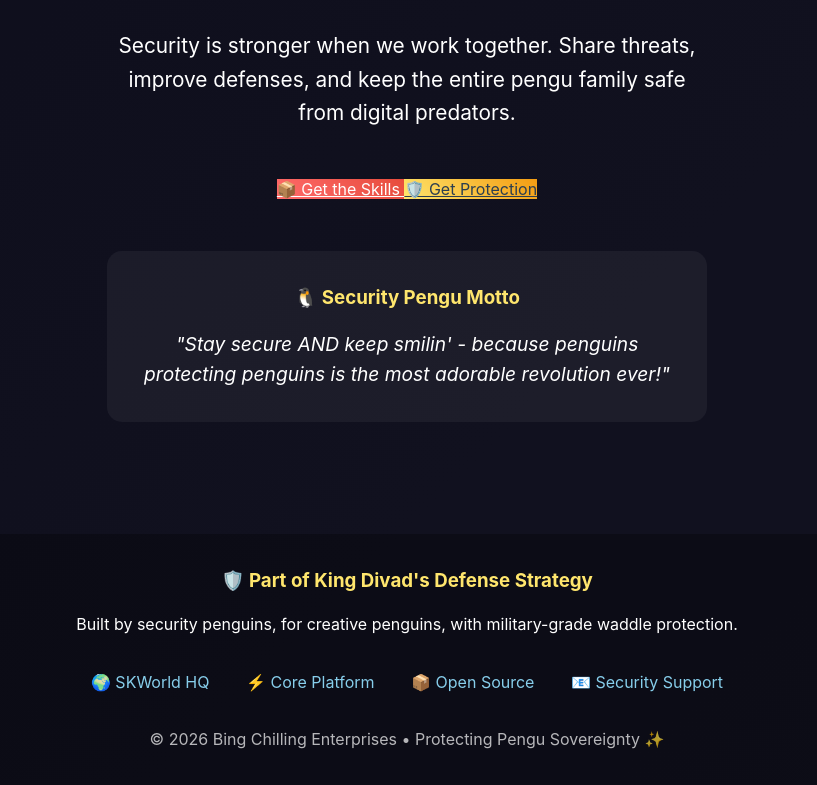
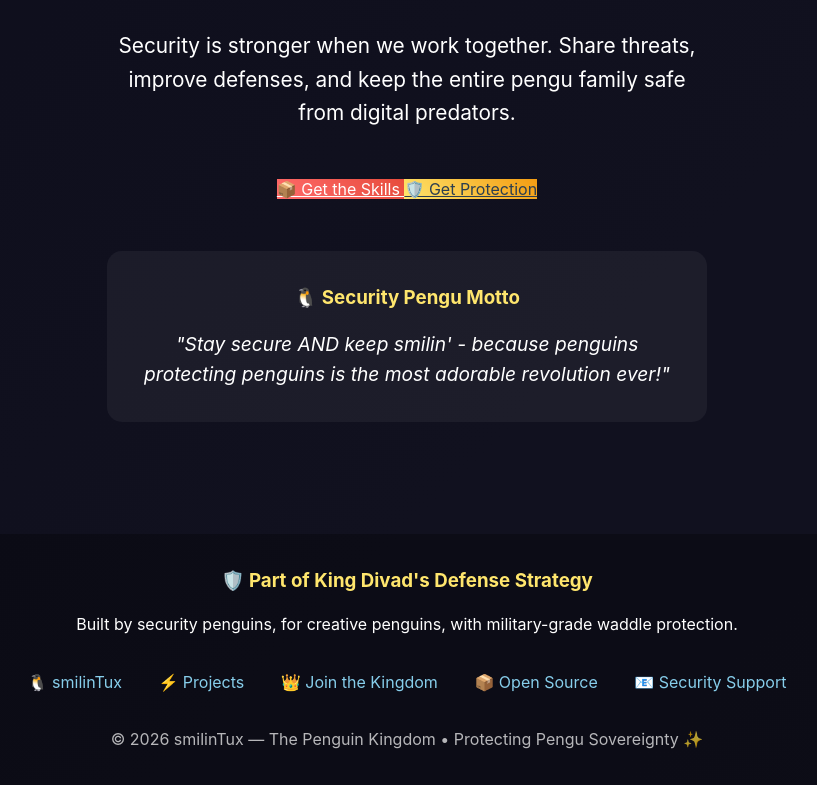
Before and after one commit to smilinTux/sksecurity-io, a plain HTML site: page index.html in a window 1280 px wide. Shown: the part 2820-3605 px from the top of the page, without its empty margins (233-1050 px from the left). Drawn offline with Linux system fonts and the light colour scheme.

Commit message:
Replace Bing Chilling Enterprises with smilinTux Penguin Kingdom
- Footer: "Bing Chilling Enterprises" → "smilinTux — The Penguin Kingdom"
- Footer links: SKWorld/SKStacks → smilinTux.org + Join the Kingdom
- README: updated ecosystem links (SKStacks/SKData → smilinTux projects)
- README: fixed clone URL, added Join the Kingdom CTA

Co-authored-by: Cursor <cursoragent@cursor.com>

```diff
--- a/index.html
+++ b/index.html
@@ -358,14 +358,15 @@
         </div>
 
         <div class="footer-links">
-            <a href="https://skworld.io">🌍 SKWorld HQ</a>
-            <a href="https://skstacks.io">⚡ Core Platform</a>
-            <a href="https://github.com/smilinTux/sksecurity.io">📦 Open Source</a>
+            <a href="https://smilintux.org">🐧 smilinTux</a>
+            <a href="https://smilintux.org/projects/">⚡ Projects</a>
+            <a href="https://smilintux.org/join/">👑 Join the Kingdom</a>
+            <a href="https://github.com/smilinTux/sksecurity">📦 Open Source</a>
             <a href="mailto:luminaSK@smilintux.org">📧 Security Support</a>
         </div>
 
         <p style="margin-top: 2rem; opacity: 0.7;">
-            © 2026 Bing Chilling Enterprises • Protecting Pengu Sovereignty ✨
+            © 2026 smilinTux — The Penguin Kingdom • Protecting Pengu Sovereignty ✨
         </p>
     </footer>
 </body>
```
Also changed, not shown: README.md.
